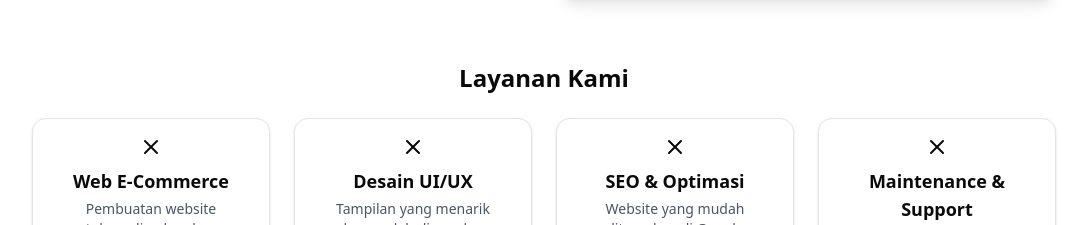
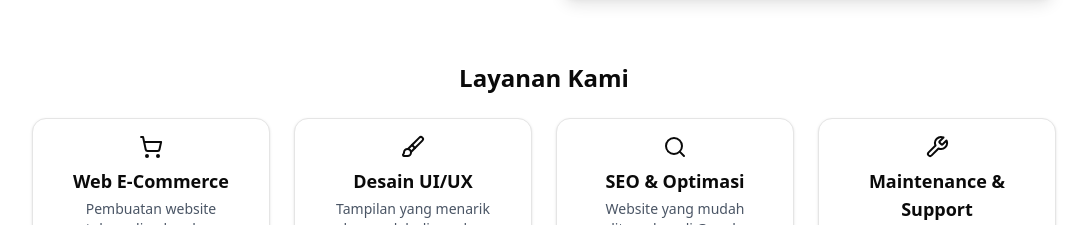
Before and after one commit to AhmadNaufal1234/companyprofile, a Next.js app: page / in a window 1280 px wide. Shown: the part 822-1047 px from the top of the page, without its empty margins (96-1183 px from the left). Built offline with nearby package versions, Linux system fonts and the light colour scheme.

Commit message:
update icon layanan

```diff
--- a/app/ClientHome.tsx
+++ b/app/ClientHome.tsx
@@ -3,13 +3,13 @@
 import React, { useState } from 'react';
 import { Button } from '@/components/ui/button';
 import { Card, CardContent } from '@/components/ui/card';
-import { Menu, X } from 'lucide-react'; // Hanya mengambil yang digunakan
+import { Menu, ShoppingCart, Brush, Search, Wrench } from 'lucide-react';
 import { Swiper, SwiperSlide } from 'swiper/react';
 import { Autoplay } from 'swiper/modules';
 import 'swiper/css';
 import Image from 'next/image';
 import Link from 'next/link';
-import { motion } from 'framer-motion';  // Import framer-motion
+import { motion } from 'framer-motion';
 
 export default function Beranda() {
   const [isMenuOpen, setIsMenuOpen] = useState(false);
@@ -107,11 +107,29 @@ export default function Beranda() {
       >
         <h2 className="text-2xl font-semibold text-center mb-6">Layanan Kami</h2>
         <div className="grid md:grid-cols-4 gap-6">
-          {[{ title: 'Web E-Commerce', icon: <X className="w-6 h-6" />, desc: 'Pembuatan website toko online lengkap dengan fitur pembayaran dan pengiriman.' },
-            { title: 'Desain UI/UX', icon: <X className="w-6 h-6" />, desc: 'Tampilan yang menarik dan mudah digunakan untuk meningkatkan penjualan.' },
-            { title: 'SEO & Optimasi', icon: <X className="w-6 h-6" />, desc: 'Website yang mudah ditemukan di Google dan cepat diakses.' },
-            { title: 'Maintenance & Support', icon: <X className="w-6 h-6" />, desc: 'Dukungan teknis dan perawatan rutin agar situs selalu optimal.' }
-          ].map((layanan, i) => (
+          {[
+  {
+    title: 'Web E-Commerce',
+    icon: <ShoppingCart className="w-6 h-6" />,
+    desc: 'Pembuatan website toko online lengkap dengan fitur pembayaran dan pengiriman.'
+  },
+  {
+    title: 'Desain UI/UX',
+    icon: <Brush className="w-6 h-6" />,
+    desc: 'Tampilan yang menarik dan mudah digunakan untuk meningkatkan penjualan.'
+  },
+  {
+    title: 'SEO & Optimasi',
+    icon: <Search className="w-6 h-6" />,
+    desc: 'Website yang mudah ditemukan di Google dan cepat diakses.'
+  },
+  {
+    title: 'Maintenance & Support',
+    icon: <Wrench className="w-6 h-6" />,
+    desc: 'Dukungan teknis dan perawatan rutin agar situs selalu optimal.'
+  }
+]
+.map((layanan, i) => (
             <motion.div
               key={i}
               initial={{ opacity: 0, y: 50 }}
```
